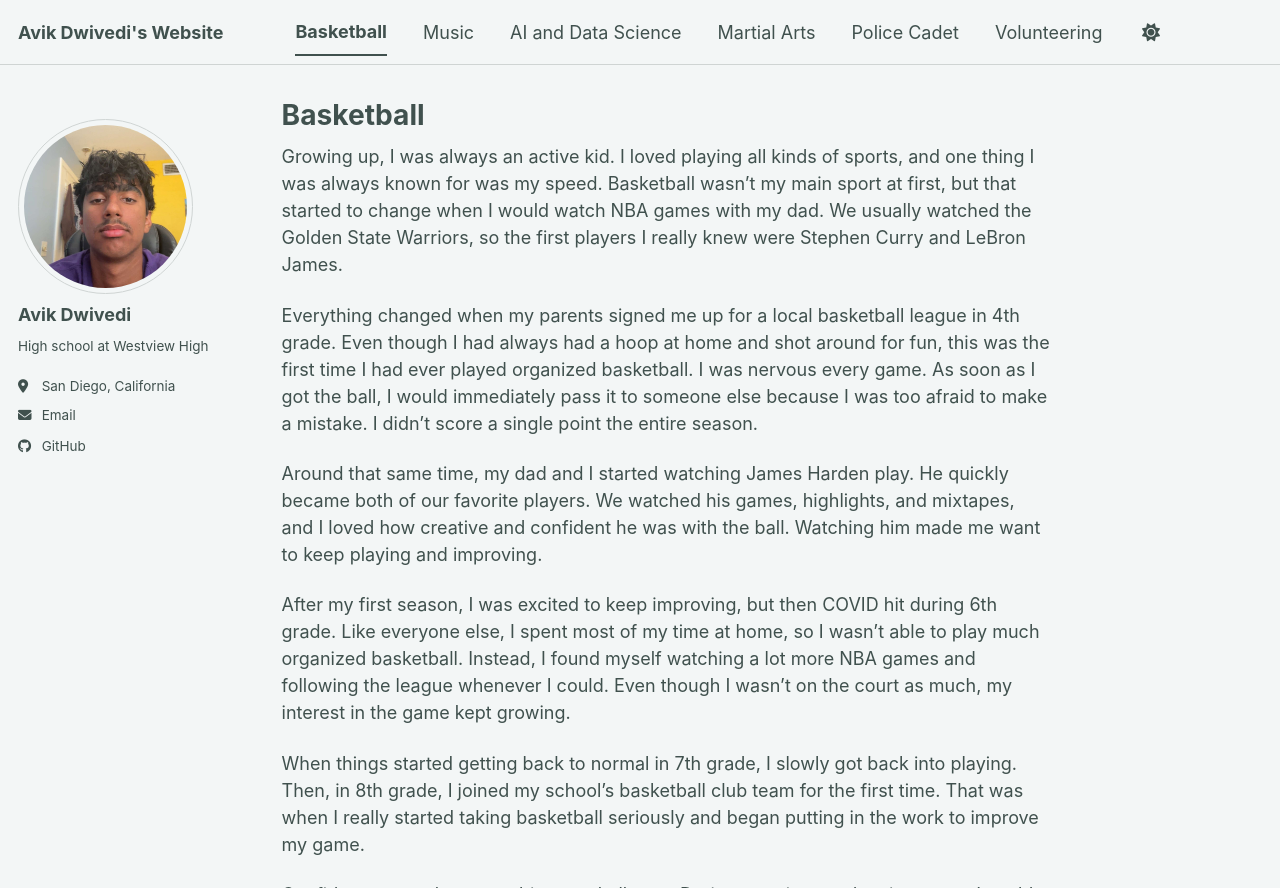
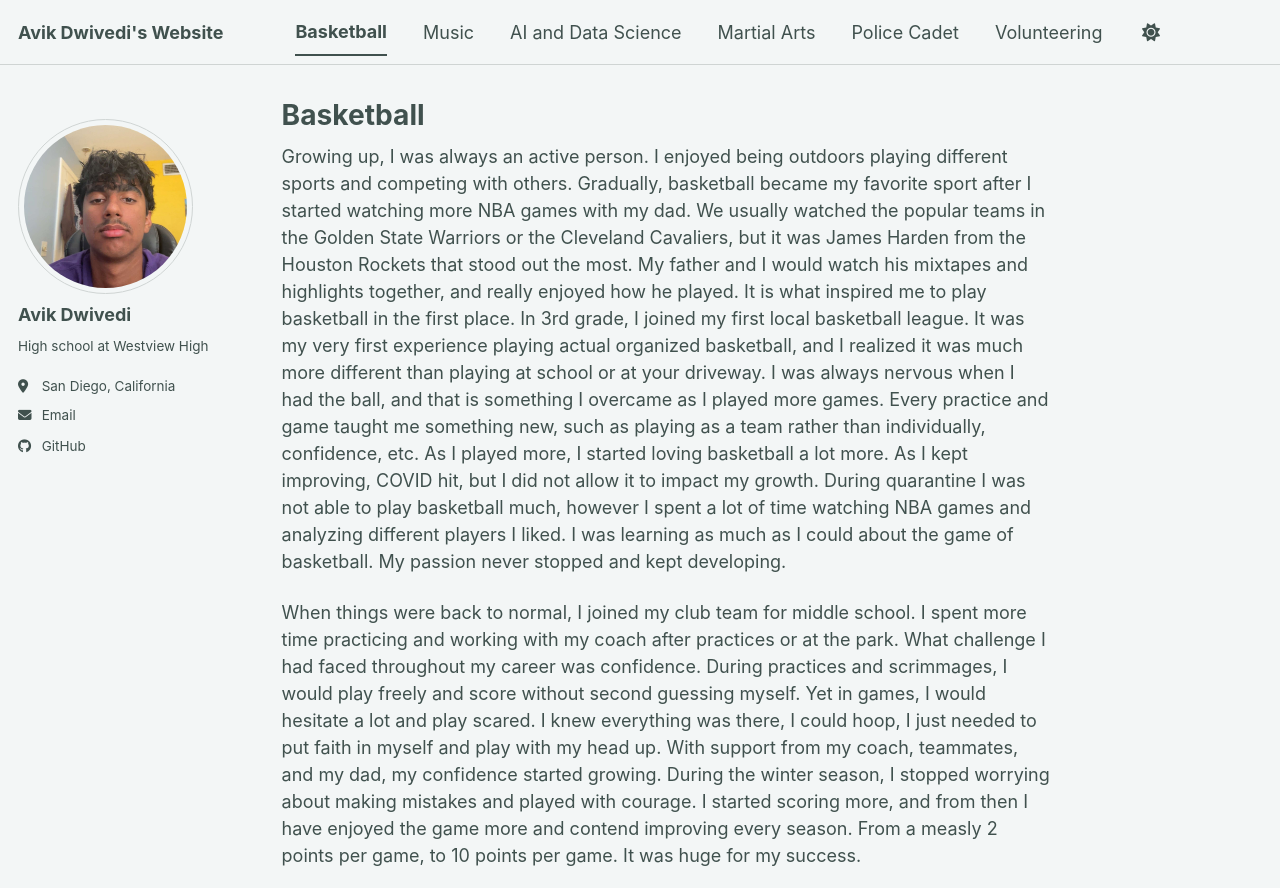
Before and after one commit to vikuser99/simple, a Jekyll site: the page built from _pages/basketball.md, in a window 1280 px wide and 1400 px high, cut to the strip 0-888 px from the top of the window. Built offline with Jekyll 4.4.1, drawn with Linux system fonts in a browser that asks for light colours; a style sheet for code colours, icons or effects is not loaded; some of the changed text lies outside the part shown.

Commit message:
Update basketball.md

```diff
--- a/_pages/basketball.md
+++ b/_pages/basketball.md
@@ -6,28 +6,9 @@
   - /basketball.html
 ---
 
-Growing up, I was always an active kid. I loved playing all kinds of sports, and one thing I was always known for was my speed. Basketball wasn't my main sport at first, but that started to change when I would watch NBA games with my dad. We usually watched the Golden State Warriors, so the first players I really knew were Stephen Curry and LeBron James.
+Growing up, I was always an active person. I enjoyed being outdoors playing different sports and competing with others. Gradually, basketball became my favorite sport after I started watching more NBA games with my dad. We usually watched the popular teams in the Golden State Warriors or the Cleveland Cavaliers, but it was James Harden from the Houston Rockets that stood out the most. My father and I would watch his mixtapes and highlights together, and really enjoyed how he played. It is what inspired me to play basketball in the first place. In 3rd grade, I joined my first local basketball league. It was my very first experience playing actual organized basketball, and I realized it was much more different than playing at school or at your driveway. I was always nervous when I had the ball, and that is something I overcame as I played more games. Every practice and game taught me something new, such as playing as a team rather than individually, confidence, etc. As I played more, I started loving basketball a lot more. As I kept improving, COVID hit, but I did not allow it to impact my growth. During quarantine I was not able to play basketball much, however I spent a lot of time watching NBA games and analyzing different players I liked. I was learning as much as I could about the game of basketball. My passion never stopped and kept developing.
 
-Everything changed when my parents signed me up for a local basketball league in 4th grade. Even though I had always had a hoop at home and shot around for fun, this was the first time I had ever played organized basketball. I was nervous every game. As soon as I got the ball, I would immediately pass it to someone else because I was too afraid to make a mistake. I didn't score a single point the entire season.
-
-Around that same time, my dad and I started watching James Harden play. He quickly became both of our favorite players. We watched his games, highlights, and mixtapes, and I loved how creative and confident he was with the ball. Watching him made me want to keep playing and improving.
-
-After my first season, I was excited to keep improving, but then COVID hit during 6th grade. Like everyone else, I spent most of my time at home, so I wasn't able to play much organized basketball. Instead, I found myself watching a lot more NBA games and following the league whenever I could. Even though I wasn't on the court as much, my interest in the game kept growing.
-
-When things started getting back to normal in 7th grade, I slowly got back into playing. Then, in 8th grade, I joined my school's basketball club team for the first time. That was when I really started taking basketball seriously and began putting in the work to improve my game.
-
-Confidence was always my biggest challenge. During practices and scrimmages, I could score against my teammates and play freely, but as soon as the game started, I would hesitate to shoot or make plays. It was frustrating because I knew what I was capable of, but I struggled to show it in real games.
-
-With the help of my teammates, coaches, and especially my dad, I slowly became more confident. During the fall season of 8th grade, I didn't score a single point. Then, in the very first game of the winter season, everything seemed to click. I scored around 15 points and finally started playing the way I knew I could. I carried that confidence through the rest of the winter and spring seasons and realized how much believing in myself changed my game.
-
-When I entered high school, I faced another challenge. At first, I wasn't a starter, and I had to prove myself all over again. Through practices, games, and hard work, I earned a starting spot and averaged around 10 points per game.
-
-Since then, basketball has continued to be one of the biggest parts of my life. I've progressed from freshman JV to JV and now varsity, where I mainly play shooting guard while also filling in at point guard when needed. Every season has taught me something new, and I'm still working to improve every day. Looking back, I'm grateful my parents signed me up for that first basketball league because picking up a basketball has become one of the best decisions I've ever made.
-
-
-{% include youtube.html id="nt0nDKf_i2k" %}
-
-{% include youtube.html id="7HjG046Hd4I" %}
+When things were back to normal, I joined my club team for middle school. I spent more time practicing and working with my coach after practices or at the park. What challenge I had faced throughout my career was confidence. During practices and scrimmages, I would play freely and score without second guessing myself. Yet in games, I would hesitate a lot and play scared. I knew everything was there, I could hoop, I just needed to put faith in myself and play with my head up. With support from my coach, teammates, and my dad, my confidence started growing. During the winter season, I stopped worrying about making mistakes and played with courage. I started scoring more, and from then I have enjoyed the game more and contend improving every season. From a measly 2 points per game, to 10 points per game. It was huge for my success.
 
 {% include youtube.html id="QPsAkcsaiG4" %}
 
@@ -37,6 +18,10 @@
 
 {% include youtube.html id="7r_GVZDiHZA" %}
 
+All this momentum carried through high school where I continued to improve and progressed. High school basketball was slightly different though. You had to prove yourself, and earn your minutes. It was not like club basketball where everyone gets equal playing time, we would compete for minutes. That is something I also learned, not everything is granted or given to you in life, you have to work for it. Basketball has taught me much more than how to score or win games. It has taught me confidence, and the value of consistent hard work. Every season brings new challenges and new opportunities to improve, and that is one of the reasons I continue to love the game.
+
+{% include youtube.html id="7HjG046Hd4I" %}
+{% include youtube.html id="nt0nDKf_i2k" %}
 {% include youtube.html id="EWeWD8gBncY" %}
 
 
```
